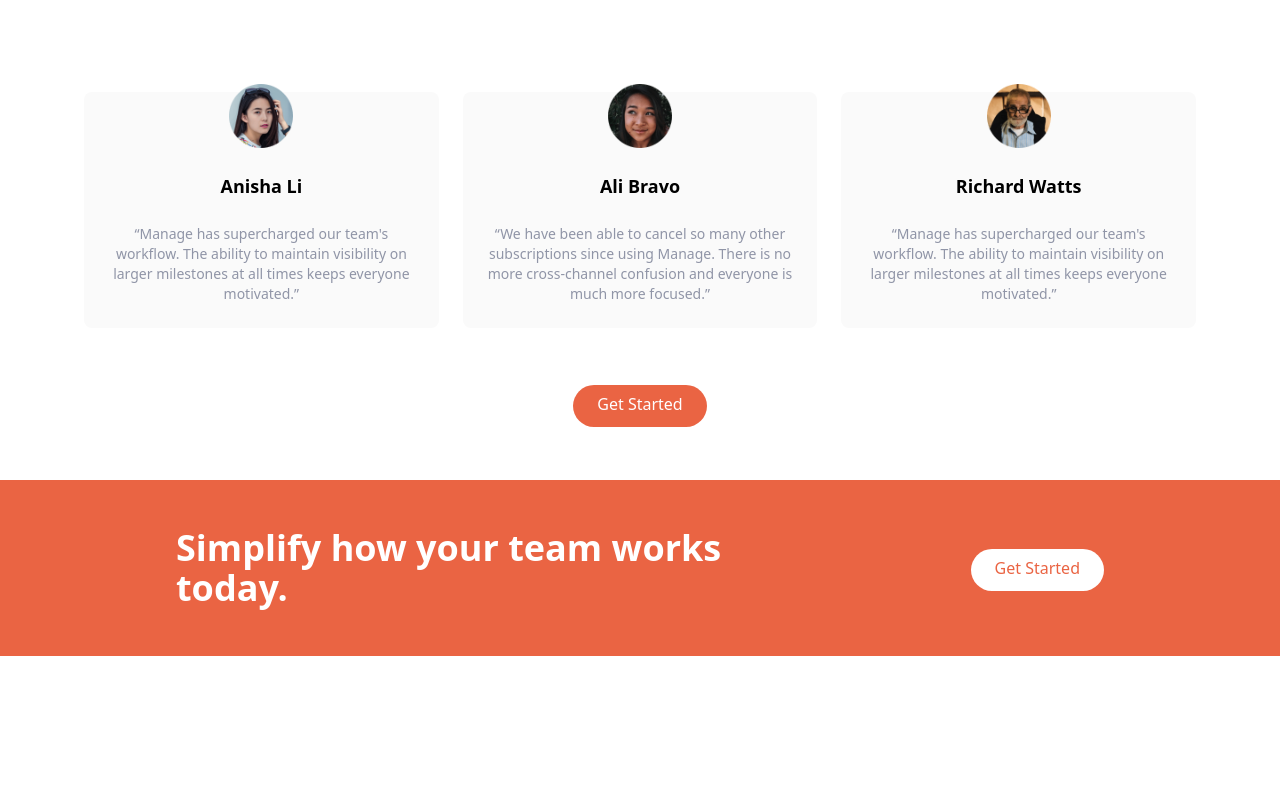
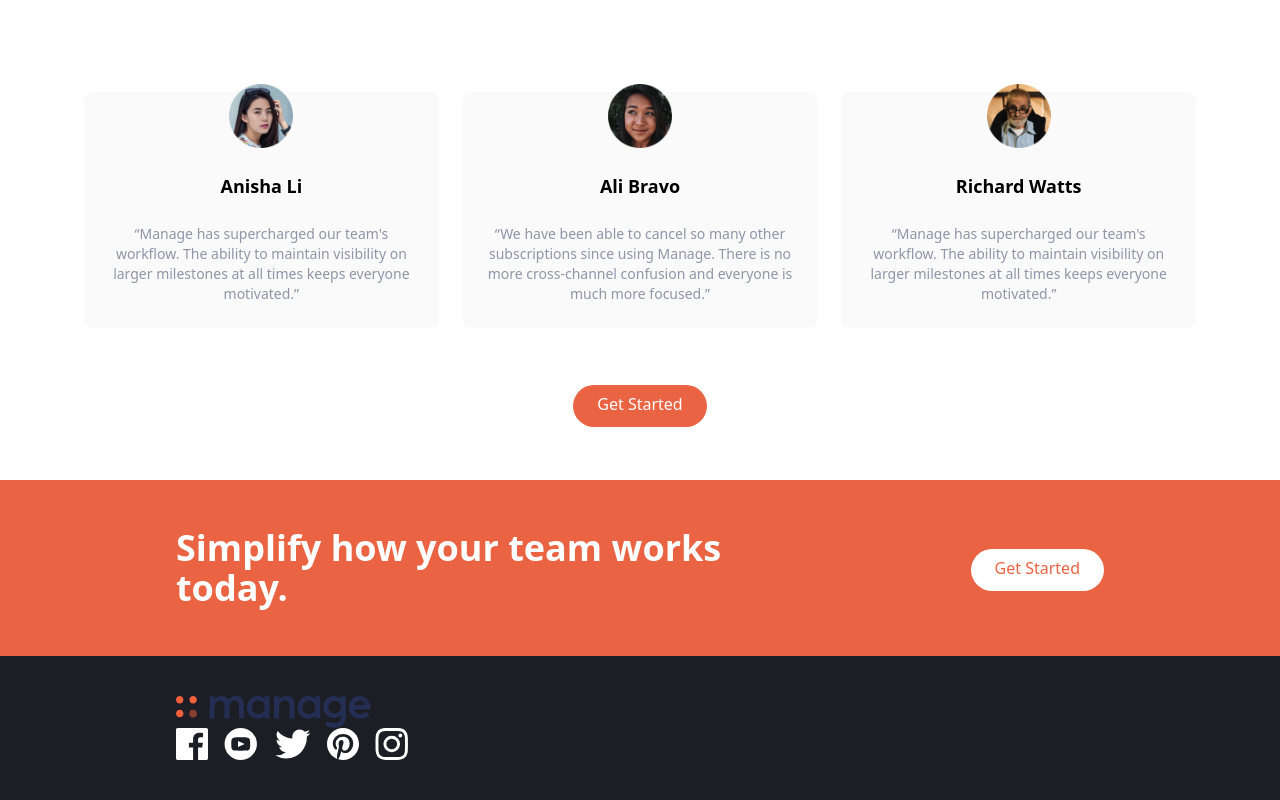
Before and after one commit to andre-lmp/tailwind-landing-page, a website: page index.html in a window 1280 px wide. Shown: the part 1312-2112 px from the top of the page. Before the commit the page ends 1968 px from the top, so only its background shows below. Drawn offline with Linux system fonts and the light colour scheme.

Commit message:
Added: Social Networks Links.

```diff
--- a/index.html
+++ b/index.html
@@ -267,5 +267,50 @@
         </div>
       </div>
     </section>
+
+    <!--Footer Section-->
+    <section id="footer" class="bg-veryDarkBlue">
+      <!--Flex container-->
+      <div
+        class="container flex flex-col-reverse justify-between px-6 py-10 mx-auto space-y-8 md:space-y-0 md:flex-row"
+      >
+        <!--Logo and social links container-->
+        <div
+          class="flex flex-col-reverse items-center justify-between space-y-12 md:flex-col md:space-y-0 md:items-start"
+        >
+          <!--Logo-->
+          <div>
+            <img src="img/logo.svg" alt="Manage logo" class="h-8" />
+          </div>
+          <!--Social links container-->
+          <div class="flex justify-center space-x-4">
+            <!--Facebook Link-->
+            <a href="#"
+              ><img src="img/icon-facebook.svg" alt="Facebook icon" class="h-8"
+            /></a>
+            <!--YouTube Link-->
+            <a href="#"
+              ><img src="img/icon-youtube.svg" alt="Facebook icon" class="h-8"
+            /></a>
+            <!--Twitter Link-->
+            <a href="#"
+              ><img src="img/icon-twitter.svg" alt="Facebook icon" class="h-8"
+            /></a>
+            <!--Pinterest Link-->
+            <a href="#"
+              ><img src="img/icon-pinterest.svg" alt="Facebook icon" class="h-8"
+            /></a>
+            <!--Instagram Link-->
+            <a href="#"
+              ><img src="img/icon-instagram.svg" alt="Facebook icon" class="h-8"
+            /></a>
+          </div>
+        </div>
+        <!--List Container-->
+        <div class="flex justify-around space-x-32">
+
+        </div>
+      </div>
+    </section>
   </body>
 </html>
```
Also changed, not shown: css/main.css, img/icon-facebook.svg (added), img/icon-instagram.svg (added), img/icon-pinterest.svg (added), img/icon-twitter.svg (added), img/icon-youtube.svg (added).
